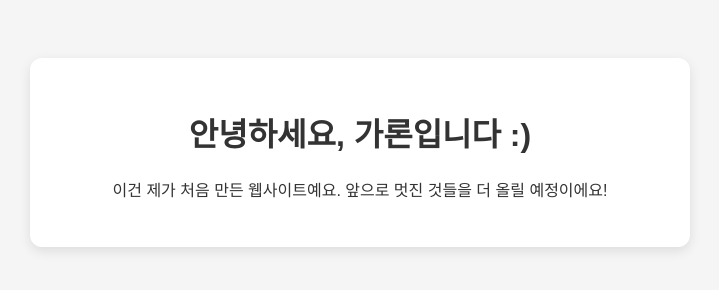
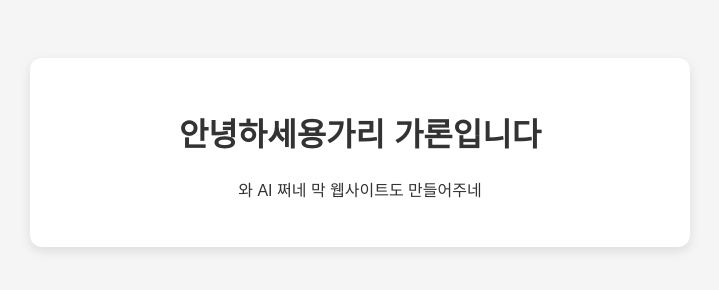
Before and after one commit to Garon-Han/website-, a plain HTML site: page index.html in a window 1280 px wide. Shown: the whole page, without its empty margins (280-999 px from the left). Drawn offline with Linux system fonts and the light colour scheme.

Commit message:
Update index.html

```diff
--- a/index.html
+++ b/index.html
@@ -8,8 +8,8 @@
 </head>
 <body>
   <div class="container">
-    <h1>안녕하세요, 가론입니다 :)</h1>
-    <p>이건 제가 처음 만든 웹사이트예요. 앞으로 멋진 것들을 더 올릴 예정이에요!</p>
+    <h1>안녕하세용가리 가론입니다</h1>
+    <p>와 AI 쩌네 막 웹사이트도 만들어주네</p>
   </div>
 </body>
 </html>
```
